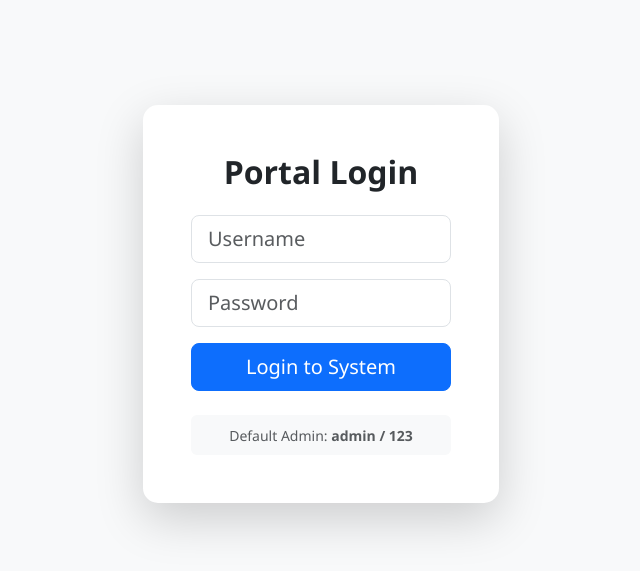
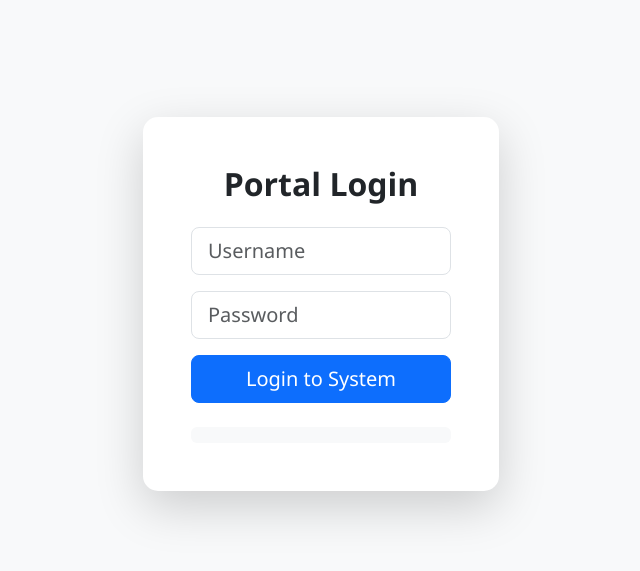
Before and after one commit to Manish123321316/my-garage-app, a Flask app: page /login in a window 1280 px wide. Shown: the part 56-627 px from the top of the page, without its empty margins (319-959 px from the left). Run offline with Flask 3, Linux system fonts and the light colour scheme.

Commit message:
Update login.html

```diff
--- a/templates/login.html
+++ b/templates/login.html
@@ -14,7 +14,7 @@
                 <button type="submit" class="btn btn-primary btn-lg w-100">Login to System</button>
             </form>
             <div class="mt-4 p-2 bg-light rounded">
-                <small class="text-muted">Default Admin: <b>admin / 123</b></small>
+                <!-- <small class="text-muted">Default Admin: <b>admin / 123</b></small> -->
             </div>
         </div>
     </div>
```
